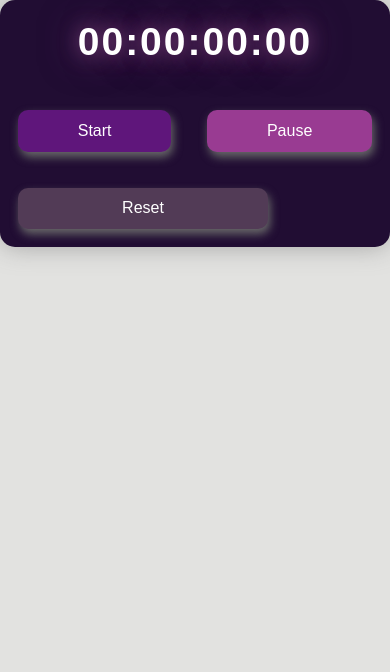
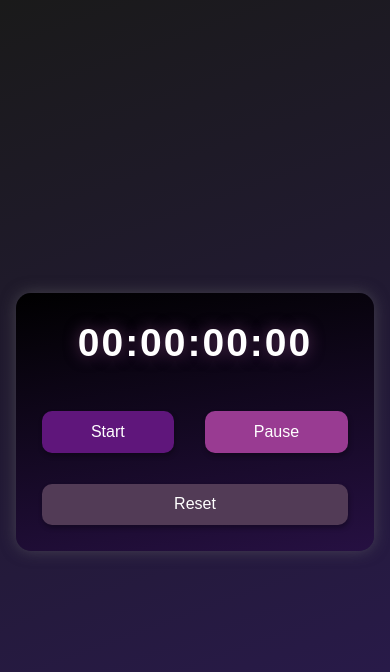
Before and after one commit to hudasudi/StopWatch, a React (Vite) app in the folder myapp/: page / in a window 390 px wide. Shown: the top 672 px of the page. Built offline with nearby package versions, Linux system fonts and the light colour scheme.

Commit message:
changed the colors + buttons are responsive now

```diff
--- a/myapp/src/index.css
+++ b/myapp/src/index.css
@@ -5,10 +5,12 @@
 body{
   padding: 0;
   margin: 0;
+  height: 100vh;
   display: flex;
-  flex-direction: column;
+  justify-content: center;
   align-items: center;
-  background-color: rgb(226, 226, 224);
+ /* background-color: #121212;  */
+  background: linear-gradient(160deg, #1a1a1a, #2b1a52);
 }
 
 .stopwatch{
@@ -16,13 +18,13 @@ body{
   flex-wrap: wrap;
   justify-content: center;
   border: none;
-  width: 100%;
+   width: calc(100% - 2rem); /* leaves 1rem space on each side */
   max-width: 700px;
-  padding: clamp(0.5rem, 2vw, 1rem);
+  padding: 1rem;
   margin: 0 auto;
   border-radius: 15px;
-  background-color: rgb(33, 13, 51);
-  box-shadow: 0 0 25px rgba(106, 106, 106, 0.5);
+  background: linear-gradient(170deg, #000000, #261042);
+  box-shadow: 0 0 15px rgba(106, 106, 106, 0.5);
 }
 
 .display{
@@ -31,8 +33,7 @@ body{
  font-family: Arial, Helvetica, sans-serif;
  font-weight: bold;
  color: #fff;
- text-shadow: 0 0 20px rgba(142, 75, 136, 0.9),
-               0 0 40px rgba(142, 75, 136, 0.6);
+ text-shadow: 0 0 15px rgba(142, 75, 136, 0.6);
  padding: clamp(0.5rem, 3vw, 2rem);
  margin-bottom: 25px;
 }
@@ -40,8 +41,8 @@ body{
 .controls{
   display: flex;
   flex-wrap: wrap;
-  justify-content: centers;
-  gap: 1rem;
+  justify-content: center;
+  gap: 0.7rem;
 }
 
 .controls button {
@@ -52,17 +53,16 @@ body{
   margin: 10px;
   border: none;
   border-radius: 10px;
-  max-width: 250px;
-  min-width: 120px;        /* prevents being too wide */
+  max-width: 500px;
+  min-width: 120px;
   color: #fff;
   cursor: pointer;
-  box-shadow: 2px 5px 10px rgb(106, 106, 106);
+  box-shadow: 1px 3px 5px rgb(0,0,0, 0.3 );
   transition: background-color 0.3s ease box-shadow 0.3s ease;
 }
 
 .controls button:hover {
-  box-shadow: 0 0 15px rgba(142, 75, 136, 0.9),
-              0 0 30px rgba(142, 75, 136, 0.6);
+  box-shadow: 0 0 15px rgba(142, 75, 136, 0.9);
 }
 
 .start-btn{
```
